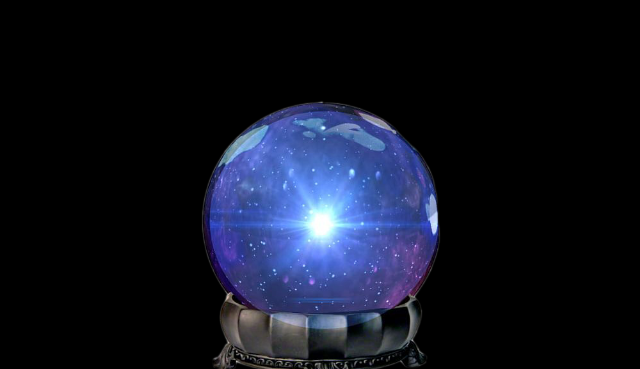
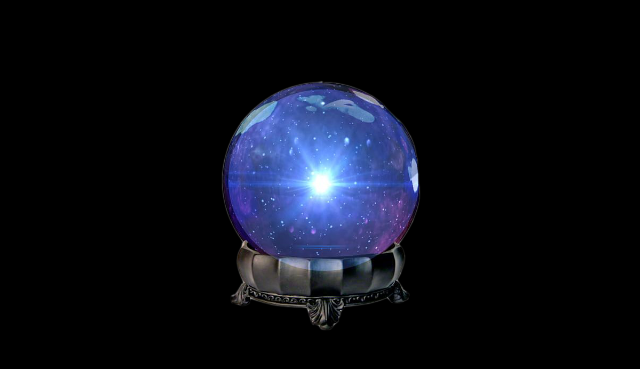
Before and after one commit to ThiagoMCS/firstAplication, a plain HTML site: page index.html in a window 1280 px wide. Shown: the top 369 px of the page, without its empty margins (319-959 px from the left). Drawn offline with Linux system fonts and the light colour scheme.

Commit message:
Update index.css

```diff
--- a/index.css
+++ b/index.css
@@ -10,9 +10,10 @@ body {
 }
 
 #container {
-  margin-top: 100px;
+  margin-top: 80px;
   width: 80%;
   max-width: 400px;
+  max-height: 70%;
   margin-inline: auto;
 }
 
@@ -24,7 +25,7 @@ h1 {
 }
 
 img {
-  width: 60%;
+  width: 50%;
 }
 
 p {
@@ -75,8 +76,3 @@ button:hover {
   margin-bottom: 10px;
   text-shadow: 2px 2px 10px #fcfcfc;
 }
-
-/*https://st.depositphotos.com/1653909/4590/i/600/depositphotos_45904447-stock-photo-fortune-tellers-crystal-ball.jpg
-
-https://static7.depositphotos.com/1000422/765/v/600/depositphotos_7659001-stock-illustration-crystal-ball.jpg
-*/
```
